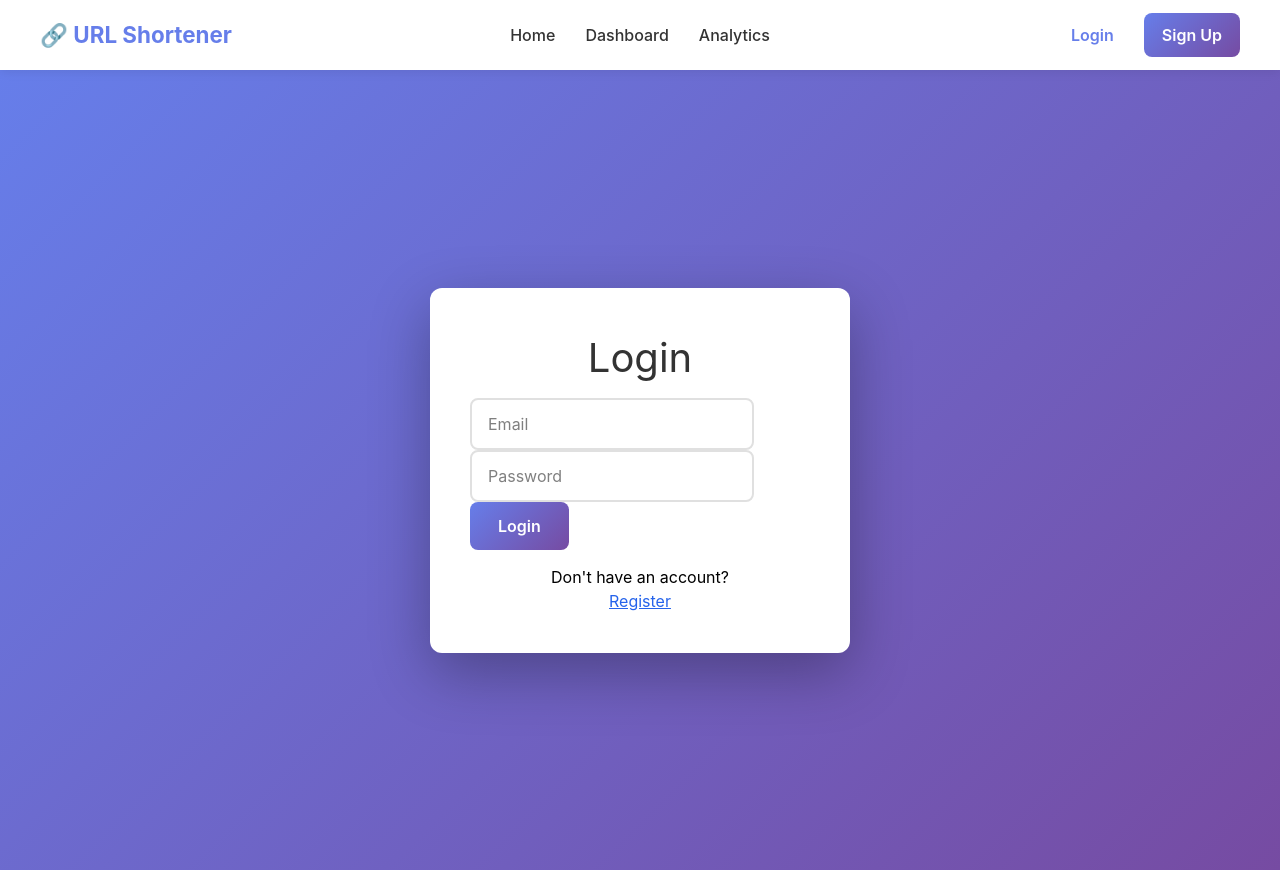
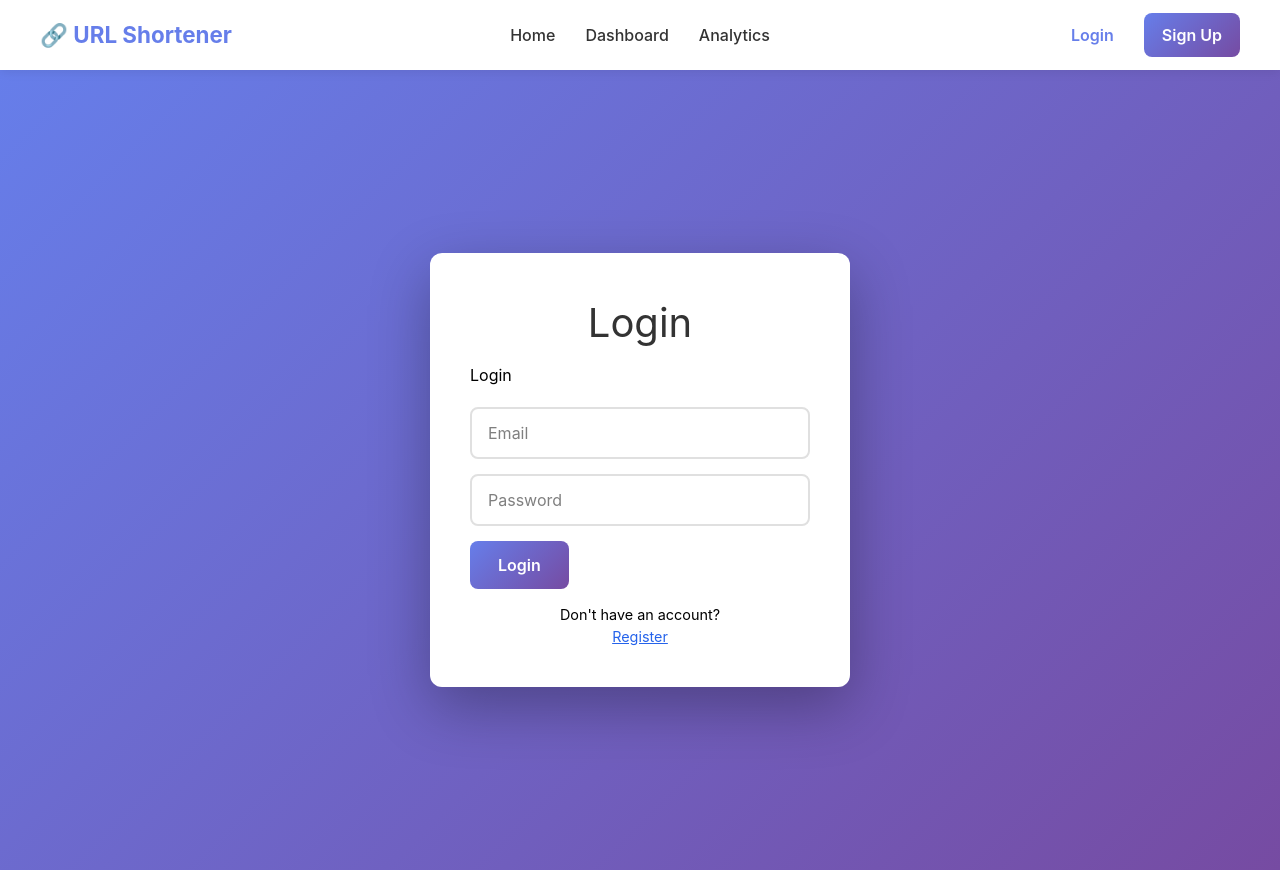
Before and after one commit to yashvi-17/url-shortener, a React app in the folder frontend/: page /login in a window 1280 px wide. Built offline with nearby package versions, Linux system fonts and the light colour scheme; the HTML template or start-up script is replaced by a standard one.

Commit message:
final polishing 5

```diff
--- a/frontend/src/components/LoginForm.jsx
+++ b/frontend/src/components/LoginForm.jsx
@@ -1,19 +1,17 @@
 import React, { useState } from "react";
 import { loginUser } from "../api/user.api";
-import {useDispatch, useSelector} from "react-redux";
+import { useDispatch } from "react-redux";
 import { login } from "../store/slice/authSlice";
 import { useNavigate } from "@tanstack/react-router";
 
-const LoginForm = ({
-    styles
-}) => {
+const LoginForm = ({ styles }) => {
     const [email, setEmail] = useState("");
     const [password, setPassword] = useState("");
     const [loading, setLoading] = useState(false);
     const [error, setError] = useState("");
 
+    const dispatch = useDispatch();
     const navigate = useNavigate();
-    const dispatch = useDispatch();
 
     const handleSubmit = async (e) => {
         e.preventDefault();
@@ -22,14 +20,15 @@ const LoginForm = ({
         setError("");
 
         try {
-            const data = await loginUser(email,password);
-            dispatch(login(data.user)) //dispatch required whenever accessing functions from slice [wrapper of login]
-            navigate({to:"/dashboard"});
+            const data = await loginUser(email, password);
+
+            dispatch(login(data.user));
+            navigate({ to: "/dashboard" });
+
             console.log("successful login!");
         } catch (err) {
             setError(
-                err.message ||
-                "Login failed. Please check your credentials."
+                err.message || "Login failed. Please check your credentials."
             );
         } finally {
             setLoading(false);
@@ -38,7 +37,9 @@ const LoginForm = ({
 
     return (
         <form onSubmit={handleSubmit}>
+            <h2 style={{ marginBottom: "20px" }}>Login</h2>
 
+            <div style={styles.inputGroup}>
                 <input
                     type="email"
                     value={email}
@@ -47,7 +48,9 @@ const LoginForm = ({
                     style={styles.input}
                     required
                 />
+            </div>
 
+            <div style={styles.inputGroup}>
                 <input
                     type="password"
                     value={password}
@@ -56,8 +59,13 @@ const LoginForm = ({
                     style={styles.input}
                     required
                 />
+            </div>
 
-            {error && <div style={styles.errorMessage}>{error}</div>}
+            {error && (
+                <div style={styles.errorMessage}>
+                    {error}
+                </div>
+            )}
 
             <button
                 type="submit"
@@ -72,11 +80,10 @@ const LoginForm = ({
                 style={{
                     textAlign: "center",
                     marginTop: "15px",
+                    fontSize: "0.9rem"
                 }}
             >
-                <p>
-                    Don't have an account?
-                </p>
+                <p>Don't have an account?</p>
 
                 <button
                     type="button"
```
Lines whose indentation alone changed are shown as unchanged.
